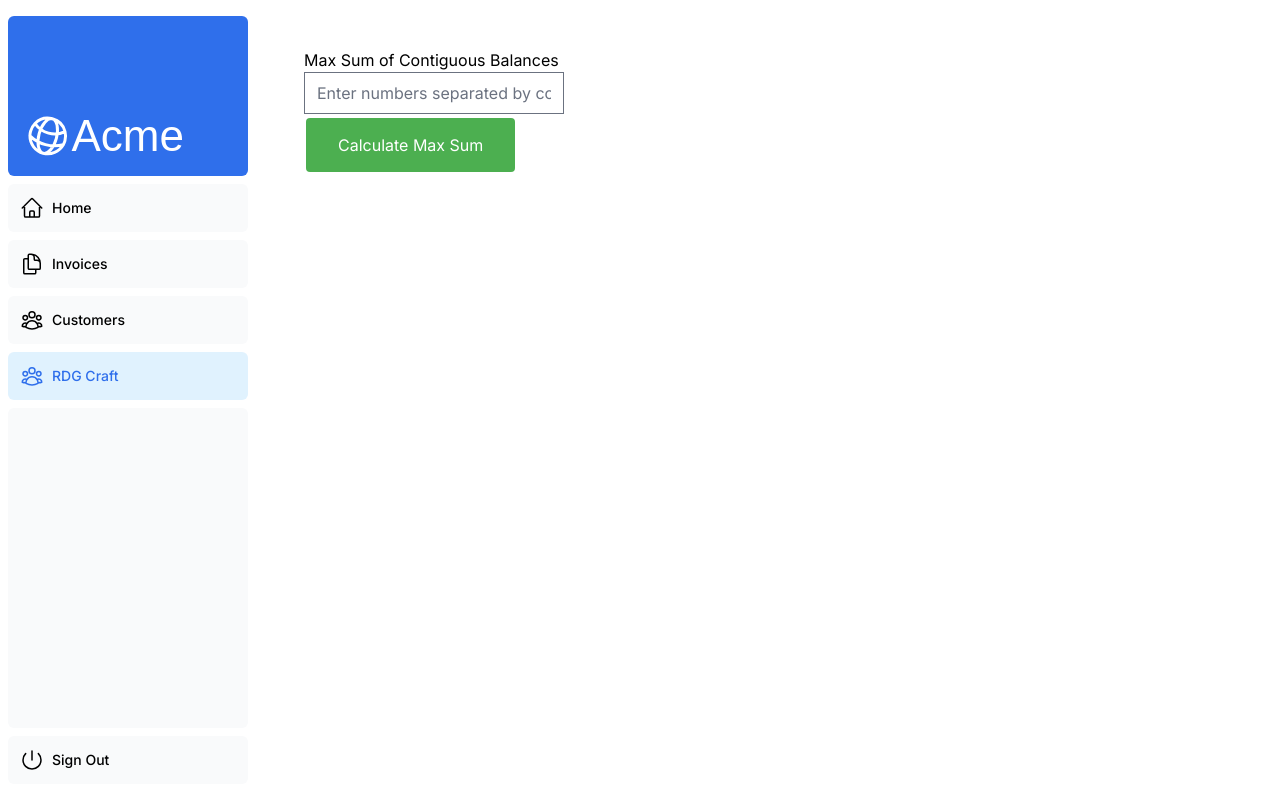
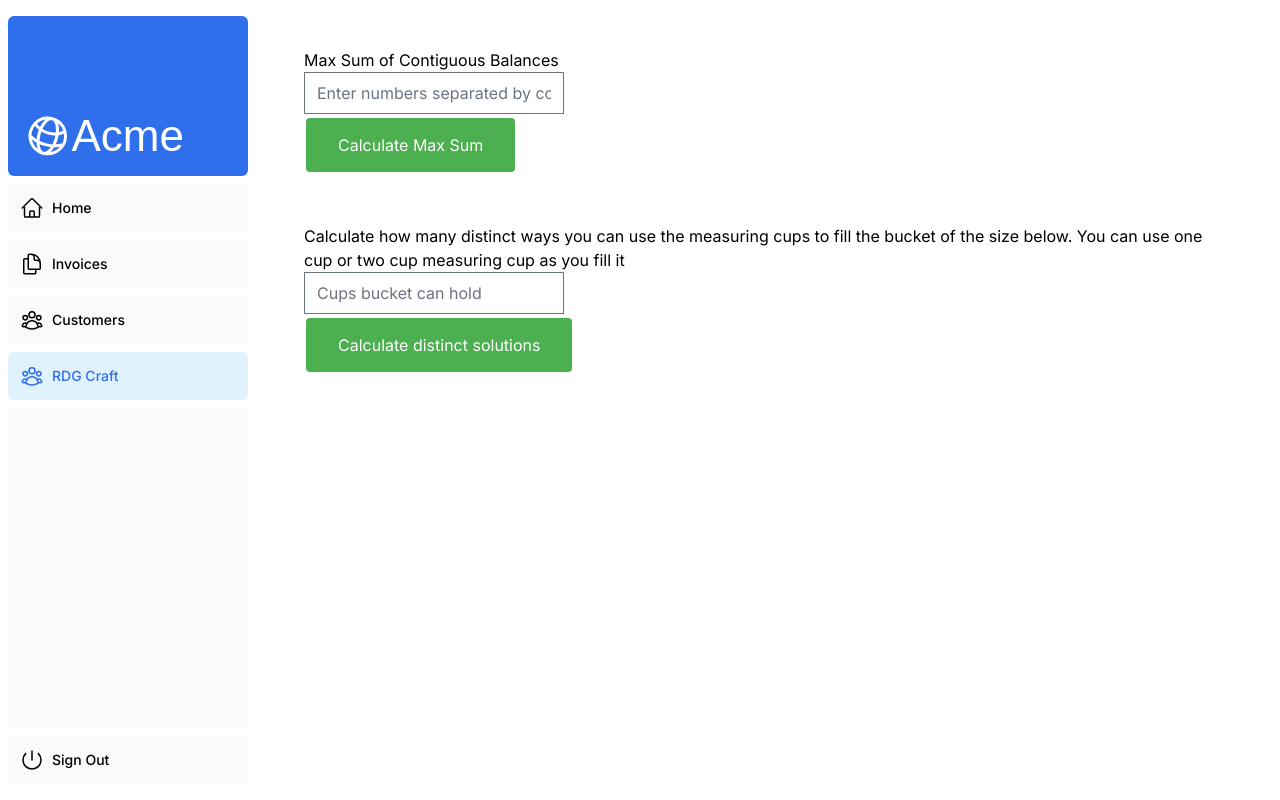
Before and after one commit to josheryn/nextjs-dashboard, a Next.js app: page /dashboard/rdgcraft in a window 1280 px wide. Built offline with nearby package versions, Linux system fonts and the light colour scheme; a web font is replaced by a local one.

Commit message:
update to add the bucket cups problem

```diff
--- a/app/dashboard/rdgcraft/page.tsx
+++ b/app/dashboard/rdgcraft/page.tsx
@@ -19,14 +19,20 @@ const buttonStyle: React.CSSProperties = {
 
 const Page = () => {
   const [input, setInput] = useState('');
+  const [secondInput, setSecondInput] = useState('');
   const [result, setResult] = useState<number | null>(null);
+  const [result2, setResult2] = useState<number | null>(null);
 
   const handleInputChange = (e: React.ChangeEvent<HTMLInputElement>) => {
     setInput(e.target.value);
   };
 
+  const handleSecondInputChange = (e: React.ChangeEvent<HTMLInputElement>) => {
+    setSecondInput(e.target.value);
+  };
+
   const handleSubmit = () => {
-    // Parse the input string to an array of numbers
+    // Parse both inputs to arrays of numbers
     const array = input.split(',').map(Number);
 
     // Check if the array length is within the constraints
@@ -53,6 +59,47 @@ const Page = () => {
     })();
   };
 
+  /* We are filling a bucket with water that holds n cups. You can use a one cup or two cup measuring cup as you fill the bucket.
+  Calculate how many distinct ways you can use the measuring cups to fill the bucket.
+
+  Constraints:
+  Input – integer n where 1 < n < 50
+Output – 32-bit integer */
+
+    const handleBucketCups = () => {
+        console.log('secondInput', secondInput);
+        // Parse the input string to an array of numbers
+        const n = parseInt(secondInput);
+
+        // Check if the input is within the constraints
+        if (n <= 1 || n >= 50) {
+            alert('The number of cups must be more than 1 and less than 50.');
+            return;
+        }
+
+        // Proceed if all constraints are met
+        (async () => {
+        try {
+            // filling a bucket with water that holds n cups. You can use a 1 cup or 2 cup measuring cup as you fill the bucket. Calculate how many distinct ways you can use the measuring cups to fill the bucket.
+            let distinctWaysToFillBucket = 0;
+            let dp = new Array(n + 1).fill(0);
+            dp[0] = 1;
+            for (let i = 1; i <= n; i++) {
+                dp[i] = dp[i - 1];
+                if (i >= 2) {
+                    dp[i] += dp[i - 2];
+                }
+            }
+            distinctWaysToFillBucket = dp[n];
+            console.log('distinctWaysToFillBucket', distinctWaysToFillBucket);
+            setResult2(distinctWaysToFillBucket);
+        } catch (error) {
+            console.error("Failed to calculate the number of distinct ways:", error);
+            // Handle the error appropriately
+        }
+        })();
+    };
+
   return (
     <div>
       <h1>Max Sum of Contiguous Balances</h1>
@@ -65,7 +112,21 @@ const Page = () => {
       <br />
       <button onClick={handleSubmit} style={buttonStyle}>Calculate Max Sum</button>
       {result !== null && <p>Max Possible Sum of Contiguous Balances: {result}</p>}
+    <br /><br /><br />
+      <h1>Calculate how many distinct ways you can use the measuring cups to fill the bucket of the size below. You can use one cup or two cup measuring cup as you fill it</h1>
+      <input
+        type="text"
+        value={secondInput}
+        onChange={handleSecondInputChange}
+        placeholder="Cups bucket can hold"
+      />
+      <br />
+      <button onClick={handleBucketCups} style={buttonStyle}>Calculate distinct solutions</button>
+      {result2 !== null && <p>Distint ways to fill the bucket: {result2}</p>}
     </div>
+
+
+
   );
 };
 
```
